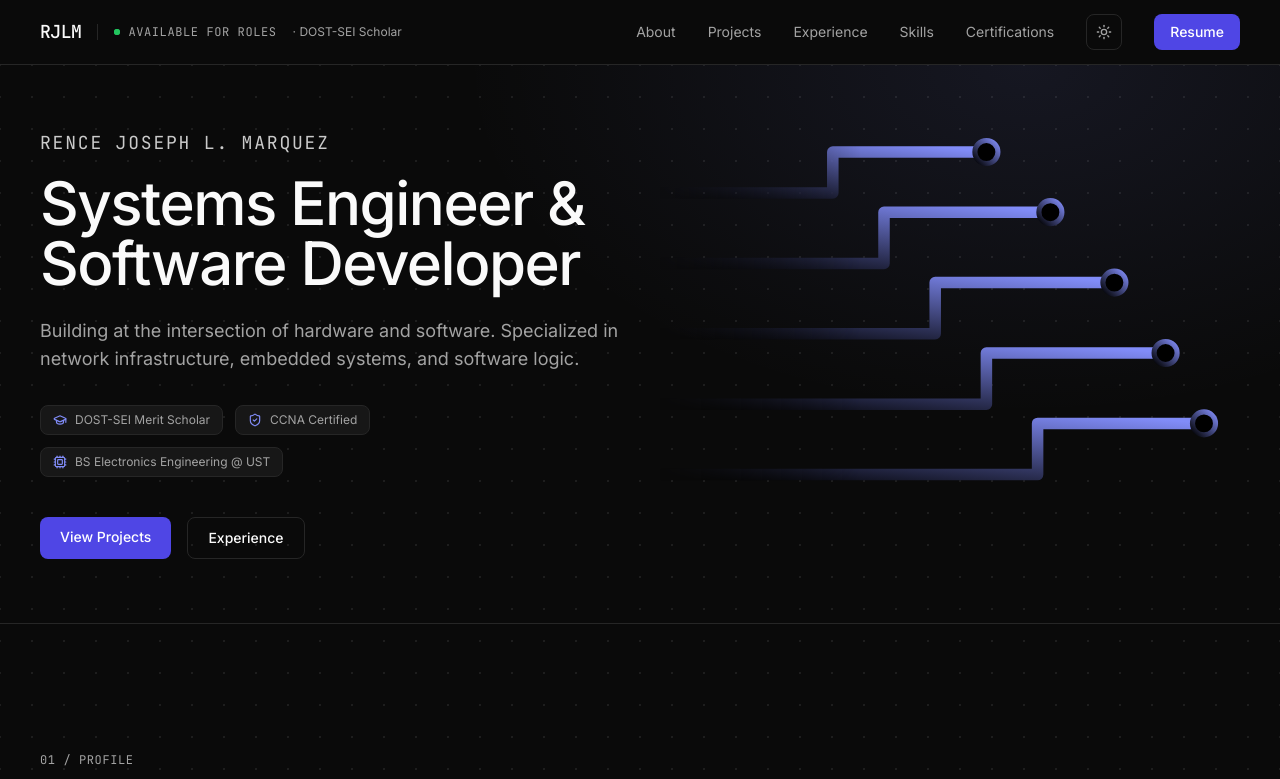
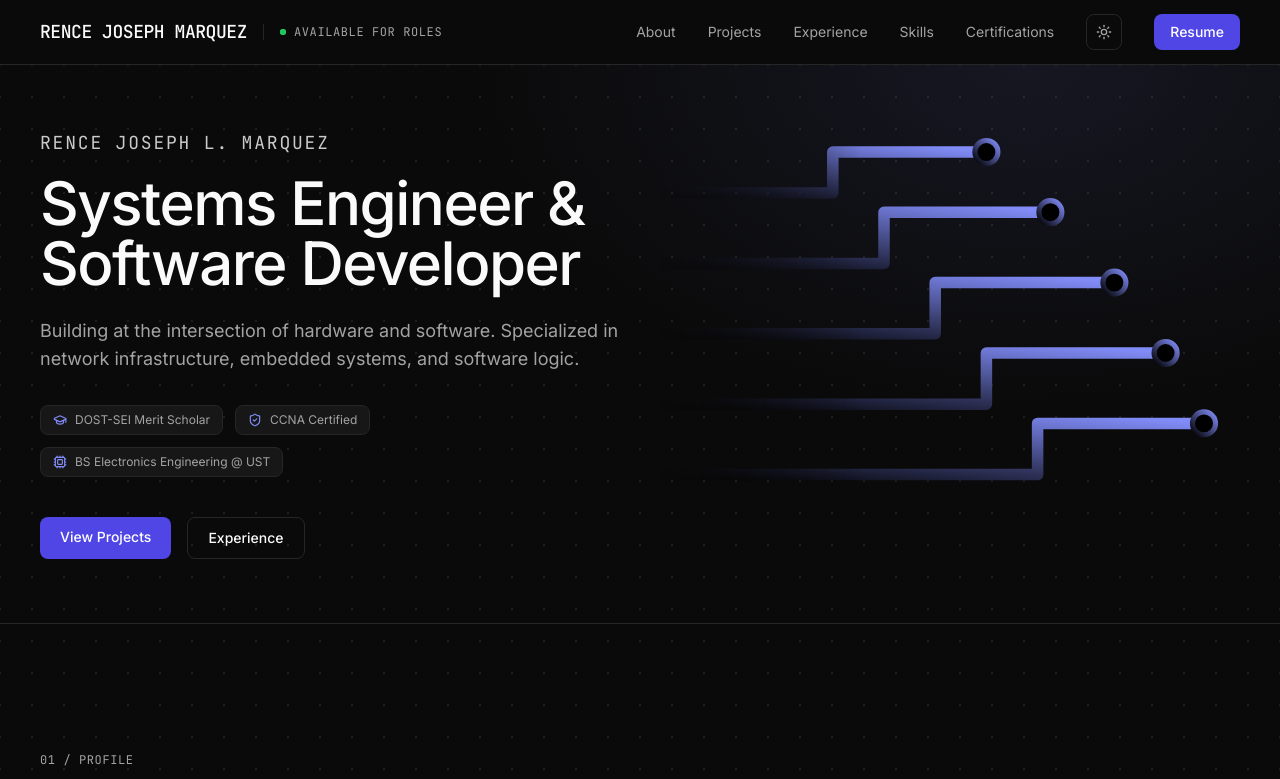
Before and after one commit to RJL-Marquez/rjlm-portfolio, a Next.js app: page / in a window 1280 px wide. Shown: the top 779 px of the page. Built offline with nearby package versions, Linux system fonts and the light colour scheme.

Commit message:
Update navbar name, remove scholar tag

```diff
--- a/components/sections/Navbar.tsx
+++ b/components/sections/Navbar.tsx
@@ -23,15 +23,12 @@ export function Navbar() {
         <nav className="flex h-16 items-center justify-between" aria-label="Primary">
           <div className="flex items-center gap-4">
             <span className="font-mono text-lg font-medium tracking-tight text-text-primary">
-              RJLM
+              RENCE JOSEPH MARQUEZ
             </span>
             <span className="hidden h-4 w-px bg-border sm:block" aria-hidden="true" />
             <DataLabel variant="status" className="hidden sm:inline-flex">
               Available for Roles
             </DataLabel>
-            <span className="hidden text-xs text-text-muted md:inline">
-              · DOST-SEI Scholar
-            </span>
           </div>
 
           <div className="hidden items-center gap-8 md:flex">
```
